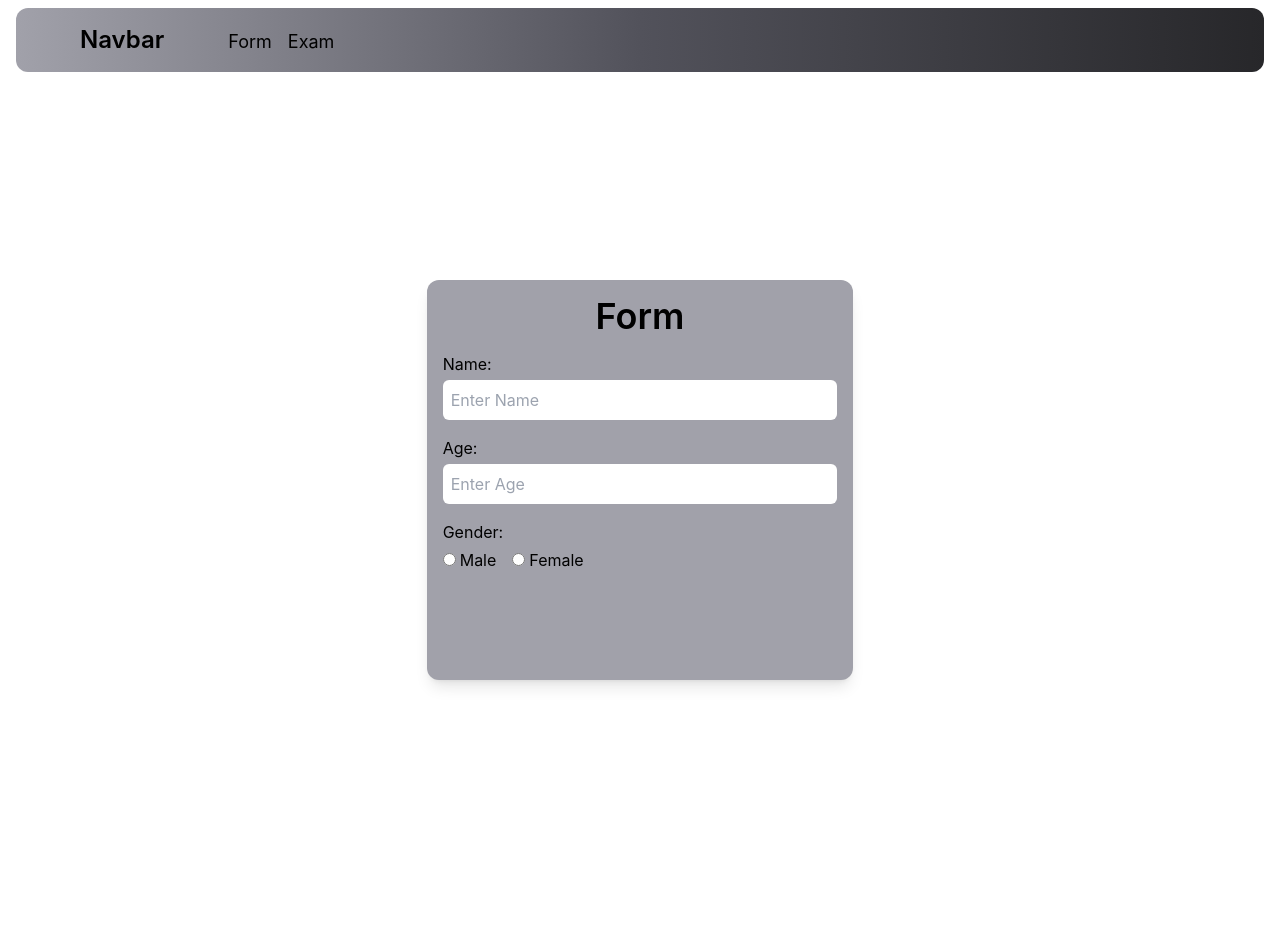
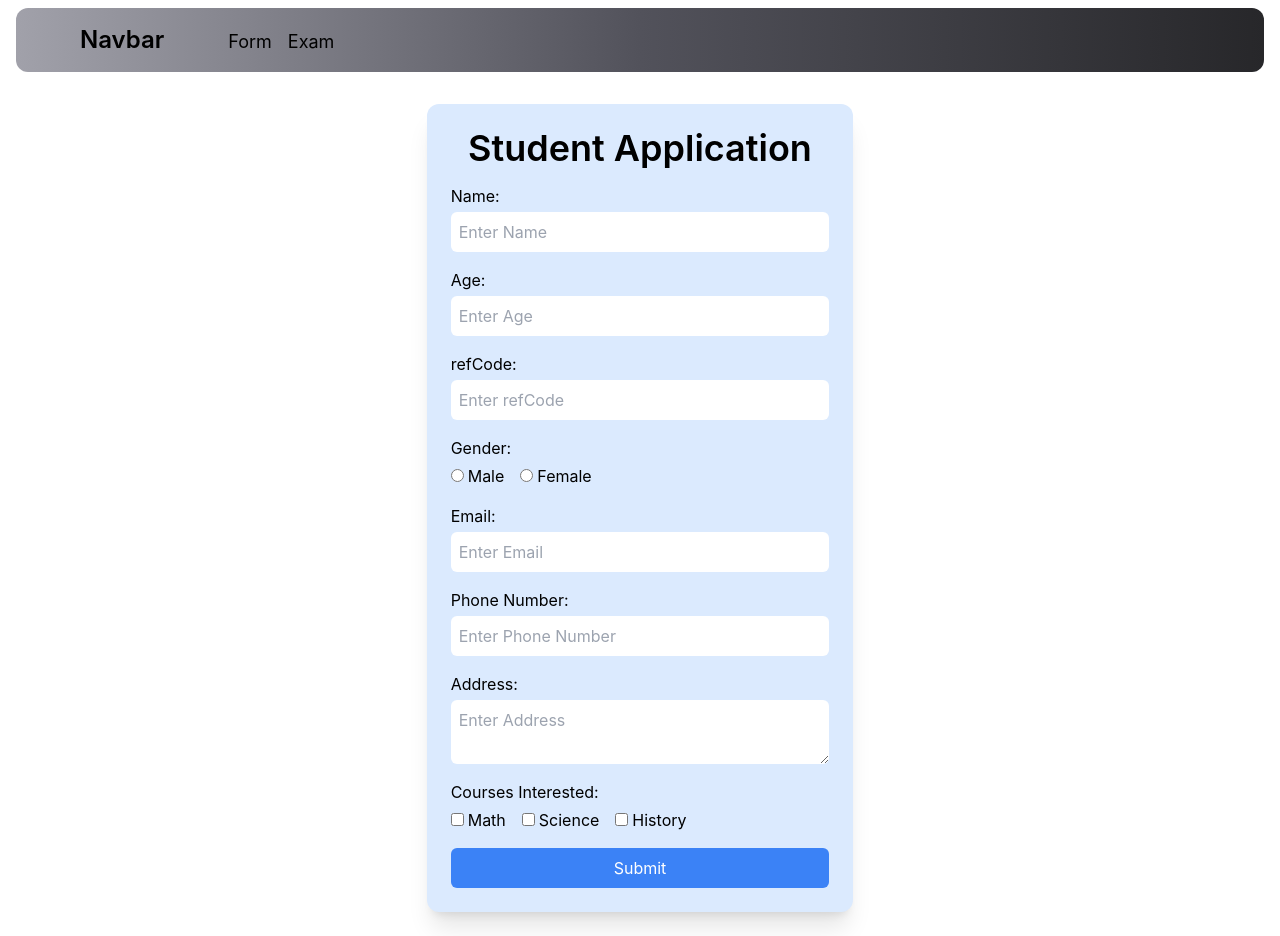
Before and after one commit to Riddh2003/MERN_Projects, a React (Create React App) app in the folder homework/: page /navbar/form in a window 1280 px wide. Before the commit the page ends 880 px from the top, so only its background shows below. Built offline with nearby package versions, Linux system fonts and the light colour scheme.

Commit message:
add in homework

```diff
--- a/homework/src/components/Exam.jsx
+++ b/homework/src/components/Exam.jsx
@@ -1,9 +1,58 @@
-import React from "react";
+import React, { useState } from "react";
+import { useForm } from "react-hook-form";
 
 export const Exam = () => {
+  const { register, handleSubmit } = useForm();
+  const [questions, setQuestions] = useState();
+  const [isSubmited, setIsSubmited] = useState(false);
+  const submitHandler = data => {
+    setQuestions(data);
+    setIsSubmited(true);
+  };
   return (
-    <div className="flex justify-center">
-      <p className="text-2xl font-bold">Exam</p>
+    <div className="flex justify-center items-center h-screen bg-gray-100">
+      <form
+        onSubmit={handleSubmit(submitHandler)}
+        className="bg-white p-6 rounded shadow-md w-full max-w-md"
+      >
+        <p className="text-2xl font-bold mb-4">Exam</p>
+        <div className="mb-4">
+          <label className="block text-gray-700">Question :</label>
+          <input
+            type="text"
+            placeholder="Enter the questions: "
+            className="w-full p-2 border border-gray-300 rounded mt-1"
+            {...register("question")}
+          />
+        </div>
+        <div className="mb-4">
+          <label className="block text-gray-700">Options :</label>
+          <input
+            type="text"
+            placeholder="Enter the option A: "
+            className="w-full p-2 border border-gray-300 rounded mt-1 mb-2"
+            {...register("option A")}
+          />
+          <input
+            type="text"
+            placeholder="Enter the option B: "
+            className="w-full p-2 border border-gray-300 rounded mt-1 mb-2"
+            {...register("option B")}
+          />
+          <input
+            type="text"
+            placeholder="Enter the option C: "
+            className="w-full p-2 border border-gray-300 rounded mt-1 mb-2"
+            {...register("option C")}
+          />
+          <input
+            type="text"
+            placeholder="Enter the option D: "
+            className="w-full p-2 border border-gray-300 rounded mt-1"
+            {...register("option D")}
+          />
+        </div>
+      </form>
     </div>
   );
 };
--- a/homework/src/components/Form.jsx
+++ b/homework/src/components/Form.jsx
@@ -1,17 +1,71 @@
-import React from "react";
+import React, { useState } from "react";
+import { useForm } from "react-hook-form";
 
 export const Form = () => {
+  const {
+    register,
+    handleSubmit,
+    formState: { errors }
+  } = useForm({ mode: "all" });
+  const [userData, setUserData] = useState();
+  const [isSubmited, setIsSubmited] = useState(false);
+
+  const submitHandler = data => {
+    console.log(data);
+    setUserData(data);
+    setIsSubmited(true);
+  };
+
+  const validationSchema = {
+    name: {
+      required: {
+        value: true,
+        massage: "Name is required*"
+      }
+    },
+    age: {
+      required: {
+        value: true,
+        message: "Age is required"
+      }
+    },
+    phoneNo: {
+      required: {
+        value: true,
+        message: "Phone Number is required*"
+      },
+      pattern: {
+        value: /[6-9]{1}[0-9]{9}/,
+        message: "Invalid Phone Number"
+      }
+    },
+    refCode: {
+      required: {
+        value: true,
+        message: "RefCode is required*"
+      },
+      validate: value => value == "royal" || "jagrut" || "Invalid refCode"
+    }
+  };
+
   return (
-    <div className="h-full flex flex-col items-center justify-center">
-      <div className="bg-zinc-400 w-1/3 h-1/2 text-black flex flex-col rounded-xl p-4 space-y-4 shadow-lg transition-transform transform hover:scale-105 duration-300 ease-in-out">
-        <p className="text-4xl text-center font-semibold">Form</p>
+    <div className="max-h-fit flex flex-col items-center justify-center">
+      <form
+        onSubmit={handleSubmit(submitHandler)}
+        className="bg-blue-100 w-1/3 h-auto text-black flex flex-col rounded-xl m-6 p-6 space-y-4 shadow-xl"
+      >
+        <p className="text-4xl text-center font-semibold">
+          Student Application
+        </p>
         <div className="flex flex-col">
           <label className="mb-1">Name:</label>
           <input
             type="text"
             placeholder="Enter Name"
             className="rounded-md p-2 text-black"
+            {...register("name", validationSchema.name)}
           />
+          <p className="text-red-400">{errors.name?.message}</p>
         </div>
         <div className="flex flex-col">
           <label className="mb-1">Age:</label>
@@ -19,13 +73,31 @@ export const Form = () => {
             type="number"
             placeholder="Enter Age"
             className="rounded-md p-2 text-black"
+            {...register("age", validationSchema.age)}
           />
+          <p className="text-red-400">{errors.age?.message}</p>
+        </div>
+        <div className="flex flex-col">
+          <label className="mb-1">refCode:</label>
+          <input
+            type="text"
+            placeholder="Enter refCode"
+            className="rounded-md p-2 text-black"
+            {...register("refCode", validationSchema.refCodde)}
+          />
+          <p className="text-red-400">{errors.refCode?.message}</p>
         </div>
         <div className="flex flex-col">
           <label className="mb-1">Gender:</label>
           <div className="flex items-center space-x-4">
             <label>
-              <input type="radio" name="gender" value="male" className="mr-1" />
+              <input
+                type="radio"
+                name="gender"
+                value="male"
+                className="mr-1"
+                {...register("gender")}
+              />
               Male
             </label>
             <label>
@@ -34,12 +106,92 @@ export const Form = () => {
                 name="gender"
                 value="female"
                 className="mr-1"
+                {...register("gender")}
               />
               Female
             </label>
           </div>
         </div>
-      </div>
+        <div className="flex flex-col">
+          <label className="mb-1">Email:</label>
+          <input
+            type="email"
+            placeholder="Enter Email"
+            className="rounded-md p-2 text-black"
+            {...register("email")}
+          />
+        </div>
+        <div className="flex flex-col">
+          <label className="mb-1">Phone Number:</label>
+          <input
+            type="tel"
+            placeholder="Enter Phone Number"
+            className="rounded-md p-2 text-black"
+            {...register("phoneNo")}
+          />
+        </div>
+        <div className="flex flex-col">
+          <label className="mb-1">Address:</label>
+          <textarea
+            placeholder="Enter Address"
+            className="rounded-md p-2 text-black"
+            {...register("address")}
+          />
+        </div>
+        <div className="flex flex-col">
+          <label className="mb-1">Courses Interested:</label>
+          <div className="flex items-center space-x-4">
+            <label>
+              <input
+                type="checkbox"
+                name="courses"
+                value="math"
+                className="mr-1"
+                {...register("courses")}
+              />
+              Math
+            </label>
+            <label>
+              <input
+                type="checkbox"
+                name="courses"
+                value="science"
+                className="mr-1"
+                {...register("courses")}
+              />
+              Science
+            </label>
+            <label>
+              <input
+                type="checkbox"
+                name="courses"
+                value="history"
+                className="mr-1"
+                {...register("courses")}
+              />
+              History
+            </label>
+          </div>
+        </div>
+        <button
+          type="submit"
+          className="bg-blue-500 text-white rounded-md p-2 mt-4 hover:bg-blue-600"
+        >
+          Submit
+        </button>
+      </form>
+      {isSubmited && (
+        <div className="mt-6 p-4 bg-white rounded-xl shadow-md w-1/3">
+          <h1 className="text-2xl font-bold mb-4">Result</h1>
+          <h2>Name: {userData.name}</h2>
+          <h2>Age: {userData.age}</h2>
+          <h2>Gender: {userData.gender}</h2>
+          <h2>Email: {userData.email}</h2>
+          <h2>Phone No: {userData.phoneNo}</h2>
+          <h2>Address: {userData.address}</h2>
+          <h2>Courses: {userData.courses.join(", ")}</h2>
+        </div>
+      )}
     </div>
   );
 };
```
